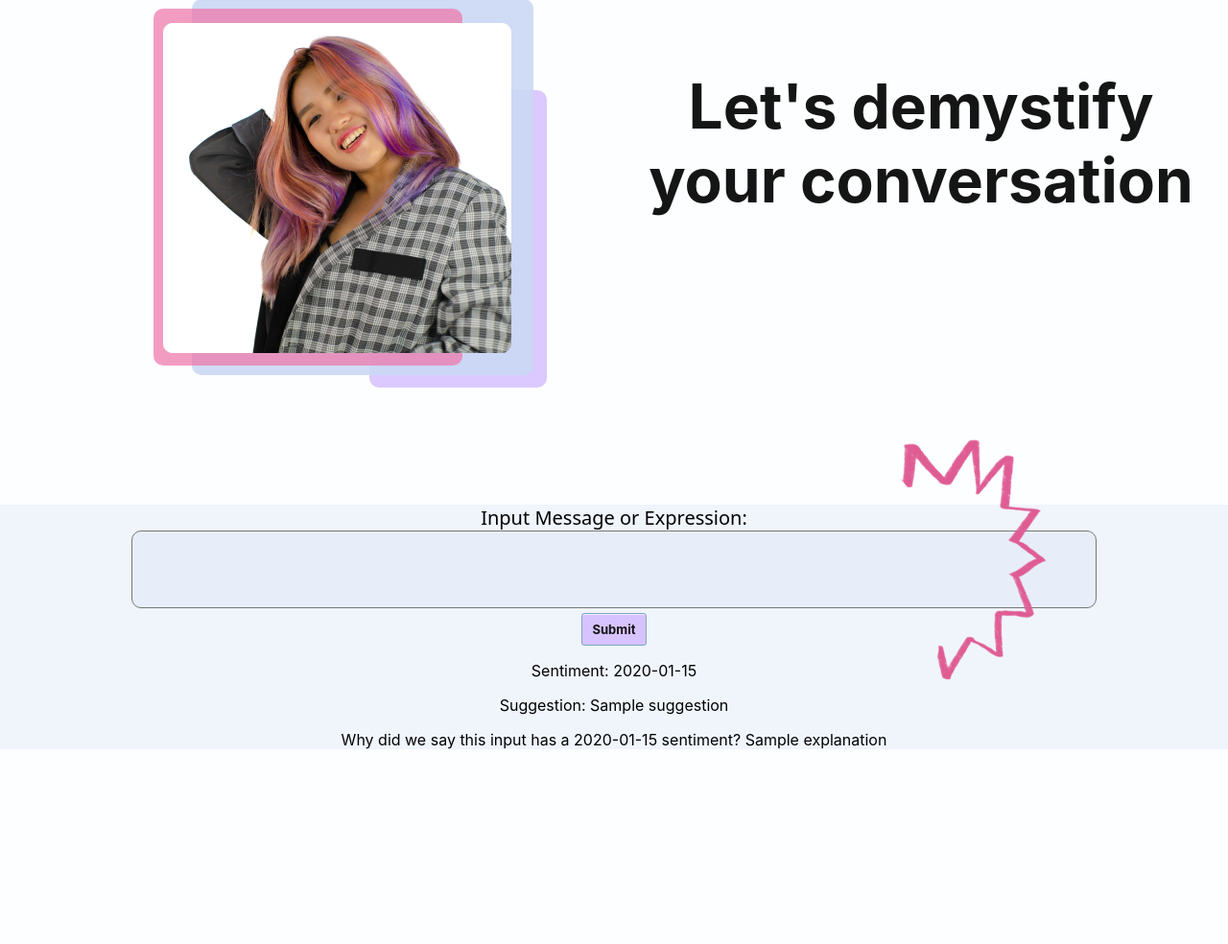
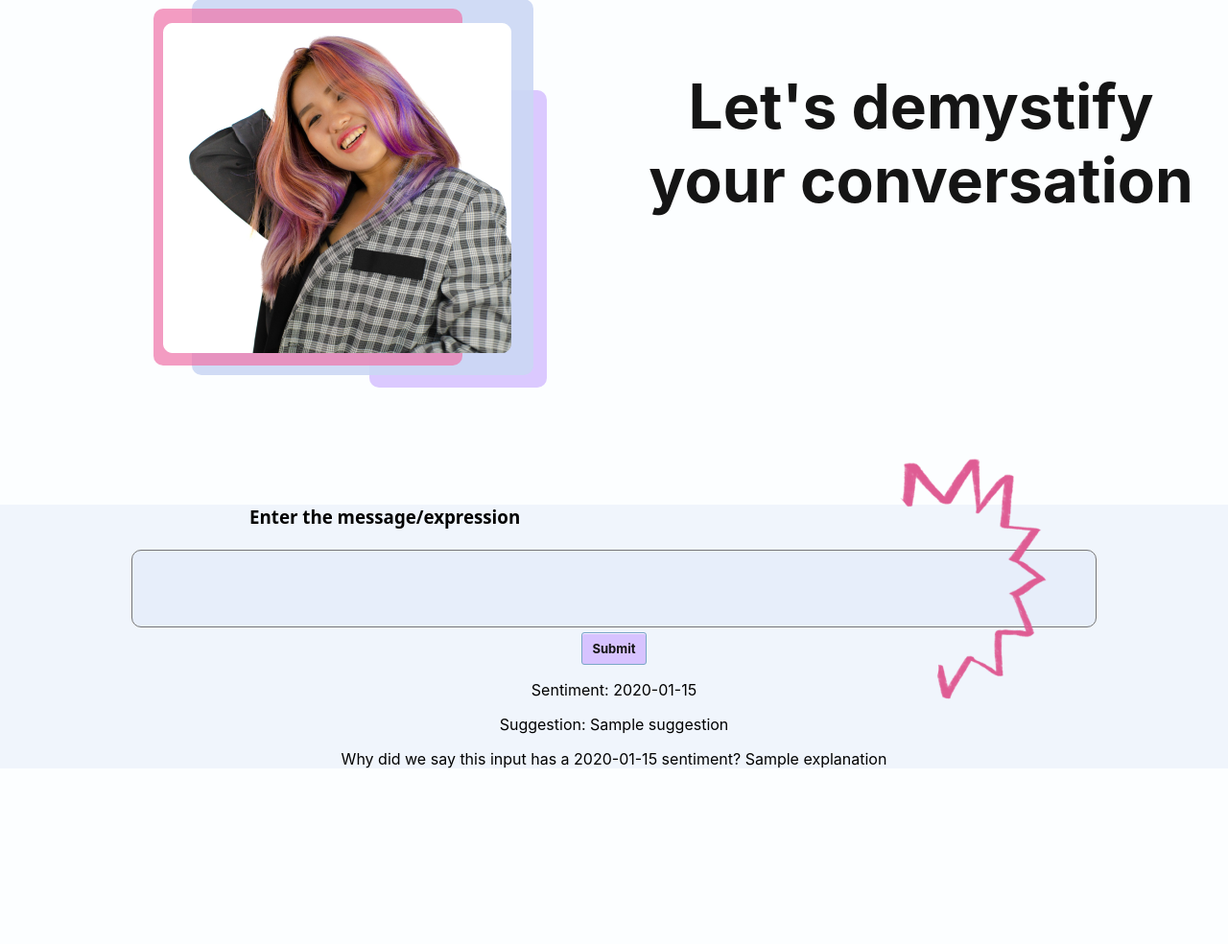
Before and after one commit to rockbison1230/CanTeachMe, a Flask app: template templates/index.html in a window 1280 px wide. Shown: the part 121-1105 px from the top of the page at 96% size. Run offline with Flask 3, Linux system fonts and the light colour scheme; the template is opened without the code that fills it: most values are stand-ins (such as "Sample title", 1, 10 or a date in 2020); parts of the project's set-up code (start-up, migrations or seed data) failed here and were passed over.

Commit message:
Update to index and css

```diff
--- a/static/css/style.css
+++ b/static/css/style.css
@@ -128,11 +128,6 @@ form {
   text-align: center;
 }
 
-form label {
-  font-size: 20px;
-  margin-bottom: 10px;
-}
-
 textarea {
   background-color: rgb(255, 255, 255);
   resize: none;
@@ -152,7 +147,7 @@ textarea {
   z-index: 10;
   width: 244.759px;
   height: 318.586px;
-  top: -120px;
+  top: -100px;
   right: 150px;
 }
 
--- a/templates/index.html
+++ b/templates/index.html
@@ -47,10 +47,13 @@
         <div class = "container">
             <form method="POST" action="/index.html">
                 <div class = "form-member">
+                    <h3 style="margin-bottom: 0; text-align: left; padding-left: 260px;">
+                        Enter the message/expression
+                    </h3>
+                    <br>
+                    <textarea rows="5" id="expression" name="expression">
+                    </textarea>
                     <div class = "pink-star-div">
-                        <label for="expression">Input Message or Expression:</label><br>
-                        <textarea rows="5" id="expression" name="expression">
-                        </textarea>
                         <img src="../static/images/pink-star.png" alt="A pink star like shape outlining the textbox">
                     </div>
 
@@ -69,6 +72,7 @@
         <div class = "expression-statement">
             <h3>Based on the statement provided:</h3>
         </div>
+
 
         <!--Footer-->
         <div class = "footer">
```
